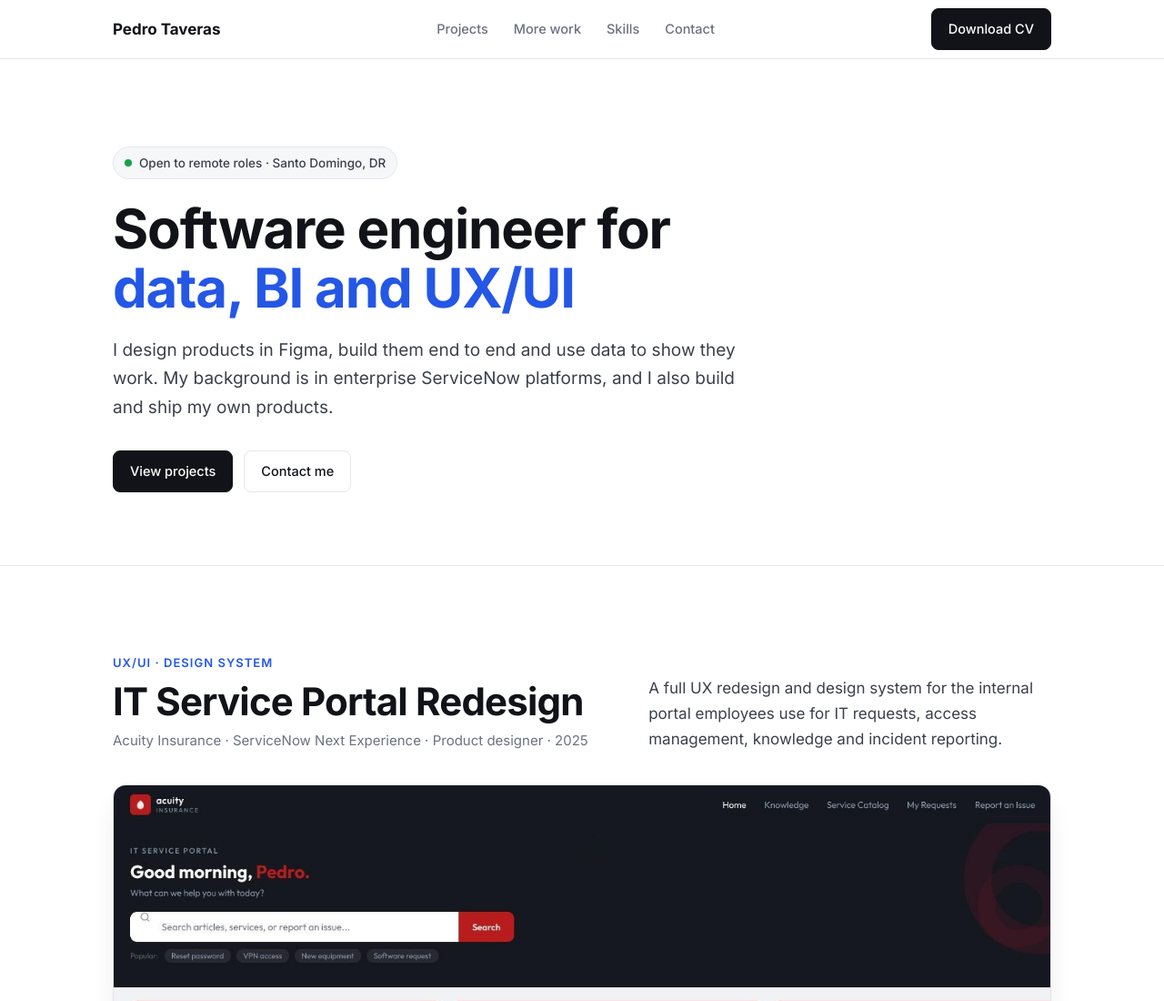
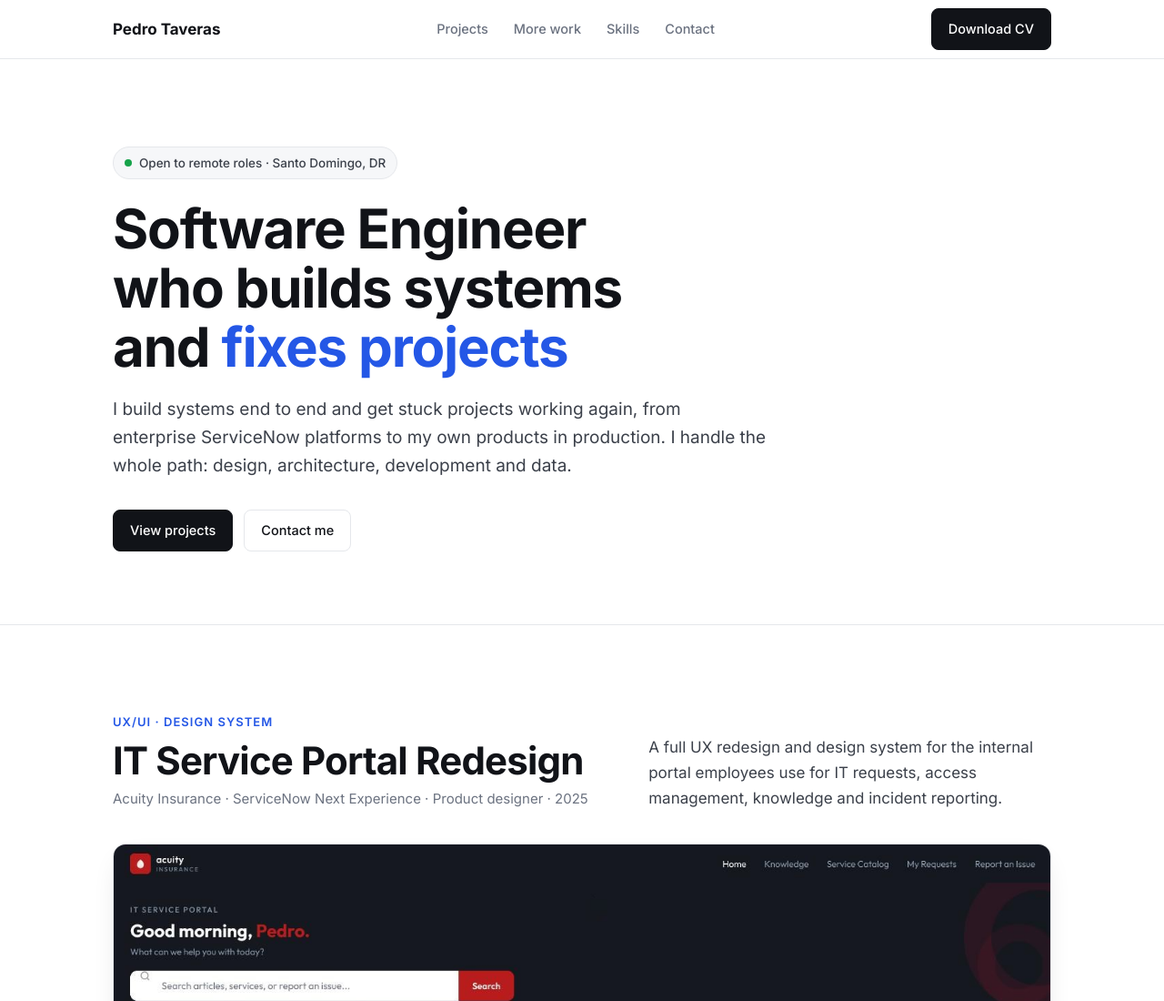
Before and after one commit to Pedrop2929/portfolio, a plain HTML site: page index.html in a window 1280 px wide. Shown: the top 1100 px of the page at 91% size. Drawn offline with Linux system fonts and the light colour scheme.

Commit message:
Hero: Software Engineer who builds systems and fixes projects
Co-Authored-By: Claude Opus 5.5 <noreply@anthropic.com>
Claude-Session: https://claude.ai/code/session_01AstceAfNb6qZ29gNSr38yz

```diff
--- a/index.html
+++ b/index.html
@@ -3,9 +3,9 @@
 <head>
 <meta charset="utf-8">
 <meta name="viewport" content="width=device-width, initial-scale=1">
-<title>Pedro Taveras · Software Engineer — Data, BI & UX/UI</title>
+<title>Pedro Taveras · Software Engineer</title>
 <meta name="description" content="Portfolio of Pedro Taveras: UX/UI design, app architecture, full-stack development and data. Santo Domingo, DR · open to remote.">
-<meta property="og:title" content="Pedro Taveras · Software Engineer — Data, BI & UX/UI">
+<meta property="og:title" content="Pedro Taveras · Software Engineer">
 <meta property="og:description" content="Design systems, full-stack products and data work.">
 <meta property="og:image" content="img/acuity-home.jpg">
 <link rel="preconnect" href="https://fonts.googleapis.com">
@@ -132,8 +132,8 @@ footer{text-align:center;font-size:14px;color:var(--muted);padding:32px 0 48px}
 
 <header class="hero"><div class="wrap">
   <span class="pill"><i></i>Open to remote roles · Santo Domingo, DR</span>
-  <h1>Software engineer for <span>data, BI and UX/UI</span></h1>
-  <p>I design products in Figma, build them end to end and use data to show they work. My background is in enterprise ServiceNow platforms, and I also build and ship my own products.</p>
+  <h1>Software Engineer who builds systems and <span>fixes projects</span></h1>
+  <p>I build systems end to end and get stuck projects working again, from enterprise ServiceNow platforms to my own products in production. I handle the whole path: design, architecture, development and data.</p>
   <div class="cta">
     <a class="btn" href="#projects">View projects</a>
     <a class="btn light" href="mailto:pedroptaveras@hotmail.com">Contact me</a>
```
